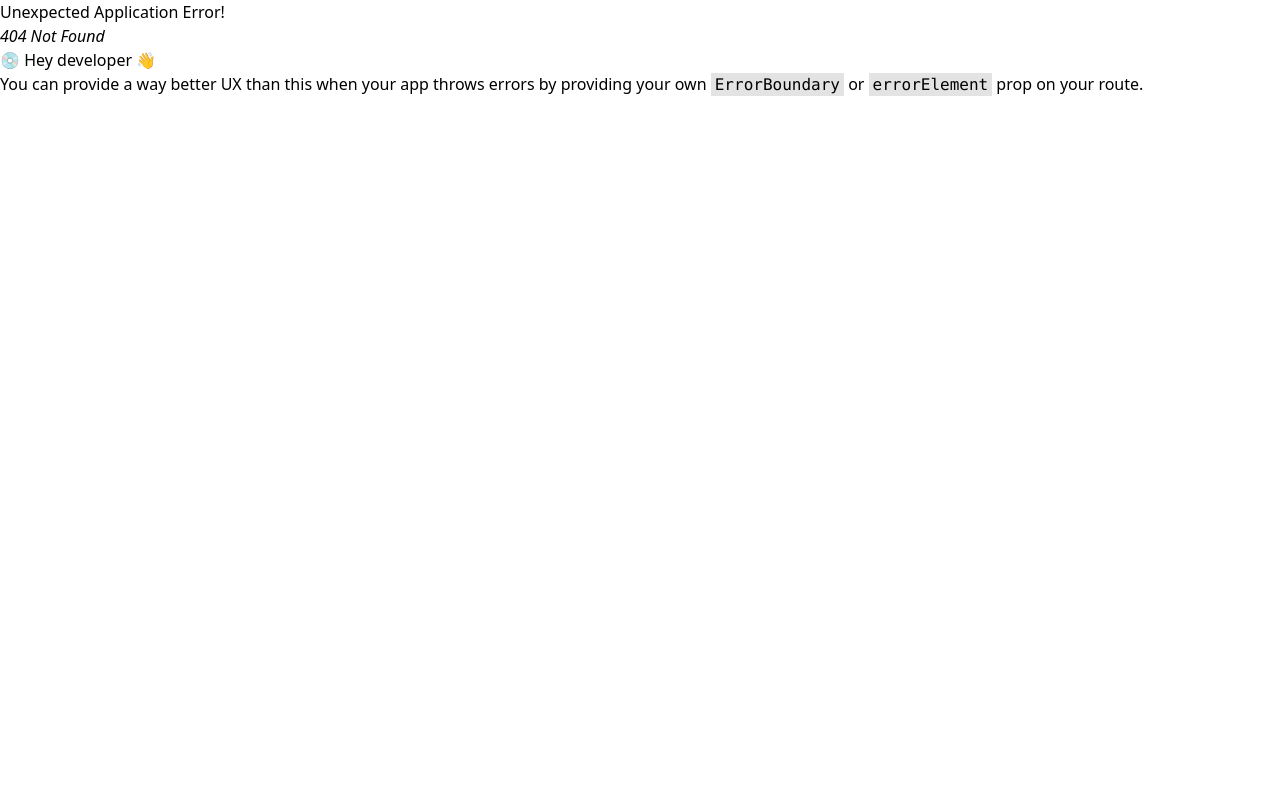
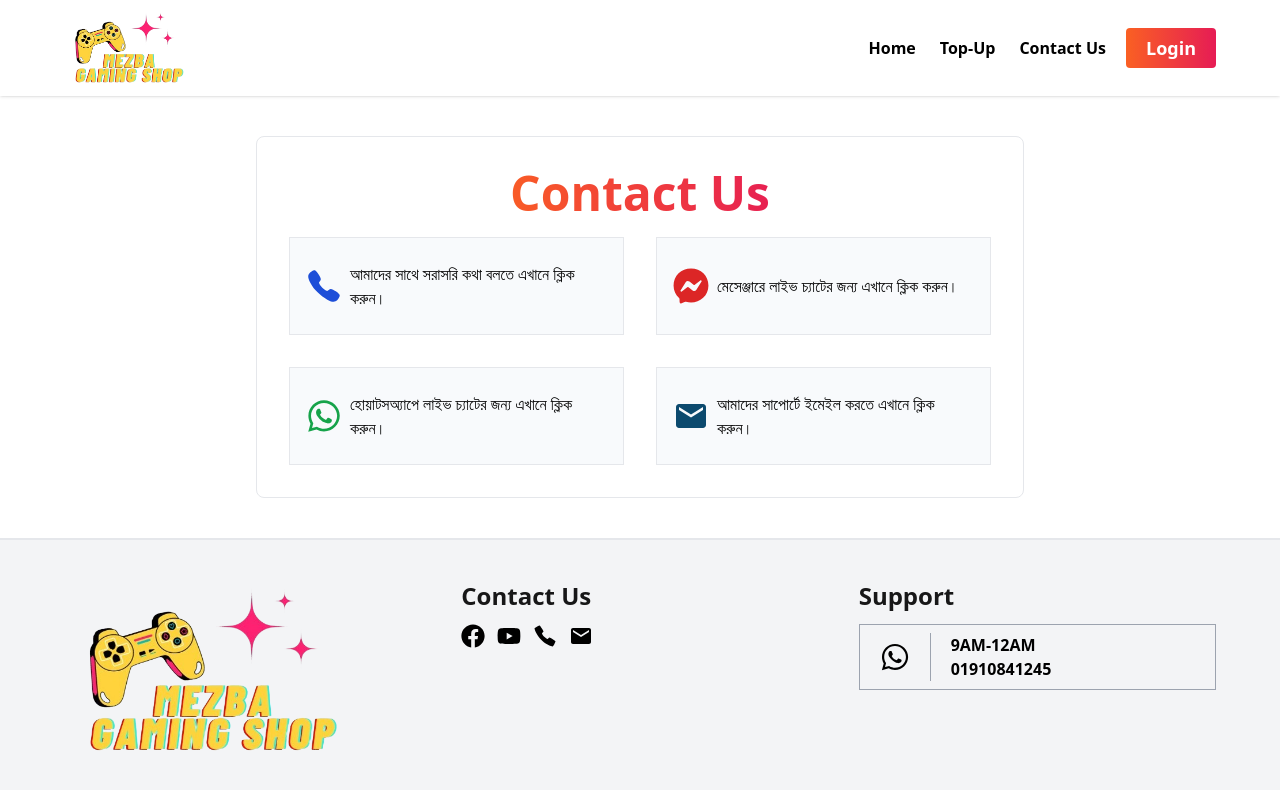
Before and after one commit to alimran-dev/topup-shop, a React (Vite) app in the folder topup-shop-client/: page /contact in a window 1280 px wide. Before the commit this address had no page. Shown: the top 790 px of the page. Built offline with nearby package versions, Linux system fonts and the light colour scheme.

Commit message:
contact and topup page added

```diff
--- /dev/null
+++ b/topup-shop-client/src/pages/ContactUs/ContactUs.jsx
@@ -0,0 +1,49 @@
+import { IoCall } from "react-icons/io5";
+import { FaFacebookMessenger, FaWhatsapp } from "react-icons/fa";
+import { MdEmail } from "react-icons/md";
+
+const ContactUs = () => {
+  return (
+    <div className="lg:w-2/3 mx-auto border rounded-lg p-8">
+      <h1 className="bg-gradient-to-r from-[#FA6023] to-[#E61C55] w-fit text-3xl md:text-4xl lg:text-5xl font-bold bg-clip-text text-transparent text-center mx-auto px-2 md:px-5 pb-5">
+        Contact Us
+      </h1>
+      <div className="grid md:grid-cols-2 justify-center gap-8">
+        <div className="flex items-center gap-2 border bg-slate-50 py-6 px-4">
+          <span>
+            <IoCall className="text-4xl text-blue-700" />
+          </span>
+          <p className="font-medium">
+            আমাদের সাথে সরাসরি কথা বলতে এখানে ক্লিক করুন।
+          </p>
+        </div>
+        <div className="flex items-center gap-2 border bg-slate-50 py-6 px-4">
+          <span>
+            <FaFacebookMessenger className="text-4xl text-red-600" />
+          </span>
+          <p className="font-medium">
+            মেসেঞ্জারে লাইভ চ্যাটের জন্য এখানে ক্লিক করুন।
+          </p>
+        </div>
+        <div className="flex items-center gap-2 border bg-slate-50 py-6 px-4">
+          <span>
+            <FaWhatsapp className="text-4xl text-green-600" />
+          </span>
+          <p className="font-medium">
+            হোয়াটসঅ্যাপে লাইভ চ্যাটের জন্য এখানে ক্লিক করুন।
+          </p>
+        </div>
+        <div className="flex items-center gap-2 border bg-slate-50 py-6 px-4">
+          <span>
+            <MdEmail className="text-4xl text-sky-900" />
+          </span>
+          <p className="font-medium">
+          আমাদের সাপোর্টে ইমেইল করতে এখানে ক্লিক করুন।
+          </p>
+        </div>
+      </div>
+    </div>
+  );
+};
+
+export default ContactUs;
--- a/topup-shop-client/src/pages/Shared/Navbar/Navbar.jsx
+++ b/topup-shop-client/src/pages/Shared/Navbar/Navbar.jsx
@@ -10,6 +10,9 @@ const Navbar = () => {
       </Link>
       <div className="flex items-center justify-center gap-5">
         <div className="hidden md:block space-x-6">
+          <Link to={"/"} className="font-semibold">
+            Home
+          </Link>
           <Link to={"/topup"} className="font-semibold">
             Top-Up
           </Link>
--- /dev/null
+++ b/topup-shop-client/src/pages/TopUp/TopUp.jsx
@@ -0,0 +1,11 @@
+import Services from "../Home/Services/Services";
+
+const TopUp = () => {
+    return (
+        <div>
+            <Services />
+        </div>
+    );
+};
+
+export default TopUp;
```
Also changed, not shown: topup-shop-client/src/Routes/Router.jsx (+10 -0 lines).
